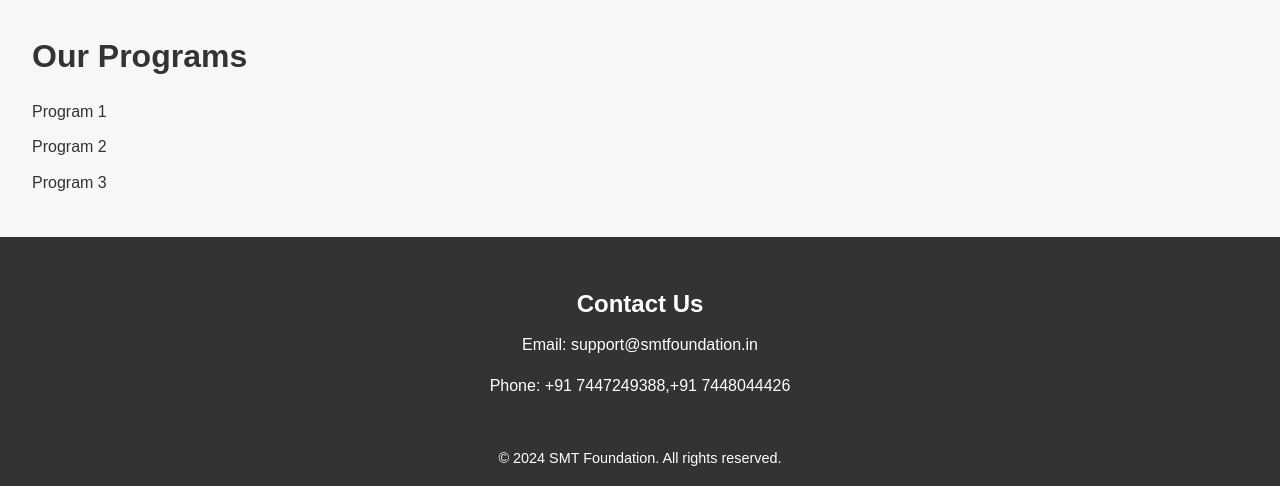
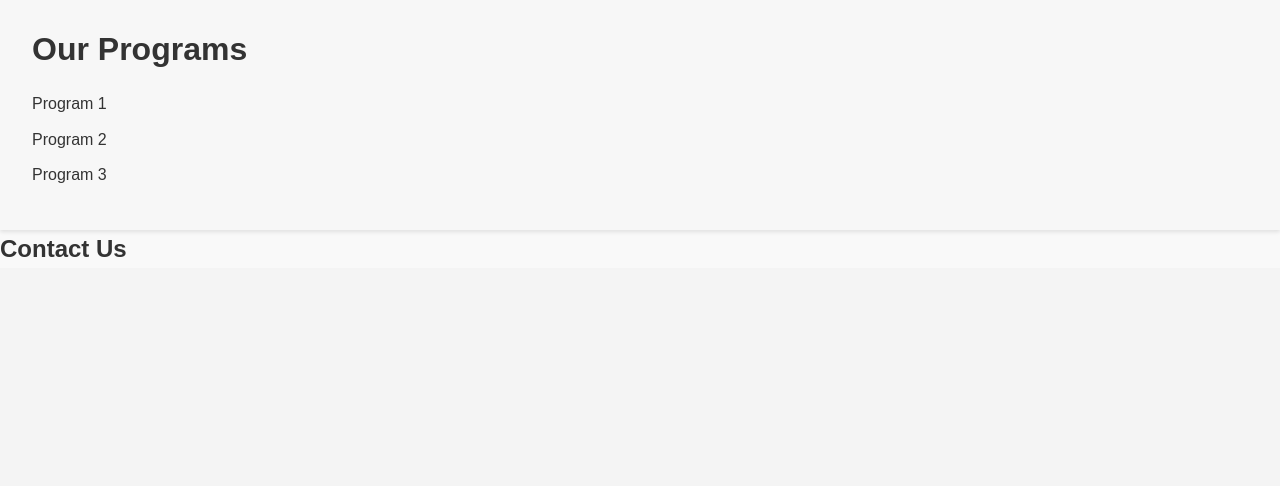
Before and after one commit to icshubham/SMTFoundation, a PHP site: page / in a window 1280 px wide. Shown: the part 1169-1655 px from the top of the page. After the commit the page ends 1426 px from the top, so only its background shows below. Run offline with PHP 8.4, Linux system fonts and the light colour scheme.

Commit message:
Release 5

```diff
--- a/index.html
+++ b/index.html
@@ -3,54 +3,42 @@
 <head>
   <meta charset="UTF-8">
   <meta name="viewport" content="width=device-width, initial-scale=1.0">
+  <meta name="format-detection" content="telephone=no">
   <title>SMT Foundation</title>
   <link rel="stylesheet" href="styles.css">
-    <link rel="stylesheet" type="text/css" href="(link unavailable)"/>
 </head>
 <body>
   <header>
     <nav>
       <ul>
-            <li><a href="#" class="logo"><img src="images/Logo.png" width="200" height="42"></a></li>
+        <li><a href="#" class="logo"><img src="images/Logo.png" width="200" height="42" alt="SMT Foundation Logo"></a></li>
         <li><a href="https://forms.gle/R4t3HXgxCPpy16m48">Join Us</a></li>
-<!--            <li><a href="#">About</a></li>
-            <li><a href="#">Programs</a></li>
-            <li><a href="#">Get Involved</a></li> -->
       </ul>
     </nav>
-    <div class="vertical-line"></div>
-    <div class="vertical-line2"></div>
-    <div class="vertical-line3"></div>
   </header>
   <main>
     <section class="hero">
       <h1>Welcome to SMT Foundation</h1>
       <p>We are committed to making a difference in the community.</p>
-            <br><br><br>
-            </a><button
+      <br><br>
+      <button
       type="button"
       class="donate-btn"
-            id="donate-button'
+      id="donate-button"
       style="background-color: #007bff;"
-
       title="Donate Now"
       name="donate-button"
-            value="Donate"
-            tabindex="1"
+      value="Donate" tabindex="1"
       aria-label="Donate Now Button"
       data-button-type="donate"
-            onclick="window.location.href='https://razorpay.me/@santmohammadtajuddinsocialwel';"
-            >
-            Donate Now →
-            </button>
+      onclick="window.location.href='https://razorpay.me/@santmohammadtajuddinsocialwel';">
+        Donate Now → </button>
     </section>
     <section class="flyers">
       <div class="flyer-container">
-            <div class="slick-slider">
-              <img src="images/Blanket.jpg" width="80" height="72"alt="Flyer 1">
-              <img src="images/First.jpeg" width="80" height="72"alt="Flyer 2">
+        <img src="images/Blanket.jpg" width="80" height="72" alt="Flyer 1">
+        <img src="images/First.jpeg" width="80" height="72" alt="Flyer 2">
         <img src="images/flyer3.jpg" alt="Flyer 3">
-            </div>
       </div>
     </section>
     <section class="about">
@@ -69,13 +57,3 @@
   <footer>
     <section class="contact-us">
       <h2>Contact Us</h2>
-        <p>Email: <a href="mailto:support@smtfoundation.in">support@smtfoundation.in</a></p>
-        <p>Phone: <a href="tel:+917447249388">+91 7447249388,</a><a href="tel:+917448044426">+91 7448044426</a> </p>
-        </section>
-        <p>&copy; 2024 SMT Foundation. All rights reserved.</p>
-        </footer>
-    <script src="(link unavailable)"></script>
-    <script src="(link unavailable)"></script>
-    <script src="script.js"></script>
-</body>
-</html>
--- a/styles.css
+++ b/styles.css
@@ -208,78 +147,7 @@
     margin-bottom: 10px;
   }
 
-/* Footer Styling */
-
-footer {
-    background-color: #333;
-    color: #fff;
-    padding: 1em;
-    text-align: center;
-    clear: both;
-    position: relative;
-    bottom: 0;
-    left: 0;
-    width: 100%;
-}
-
-footer p {
-    font-size: 0.9rem;
-}
-
-/* Media Queries */
-
-@media only screen and (max-width: 768px) {
-    .hero {
-        height: 50vh;
-    }
-    .hero h1 {
-        font-size: 2rem;
-    }
-    .hero p {
-        font-size: 1rem;
-    }
-    .flyer-image {
-        width: 40%;
-    }
-}
-
-@media only screen and (max-width: 480px) {
-    .hero {
-        height: 30vh;
-    }
-    .hero h1 {
-        font-size:
-    }}
-
-    /* Contact Us Section */
-
-.contact-us {
-    background-color: #333;
-    color: #fff;
-    padding: 2em;
-    text-align: center;
-    }
-
-    .contact-us h2 {
-    font-size: 1.5rem;
-    margin-bottom: 0.5rem;
-    }
-
-    .contact-us p {
-    font-size: 1rem;
-    margin-bottom: 1rem;
-    }
-
-    .contact-us a {
-    color: #fff;
-    text-decoration: none;
-    }
-
-    .contact-us a:hover {
-    color: #ccc;
-    }
-
-        /* Donate now button */
+  /* Donate Button */
 
   .donate-btn {
     background-color: #007bff;
```
Also changed, not shown: other parts of styles.css (+20 -64 lines). Lines whose indentation alone changed are shown as unchanged.
